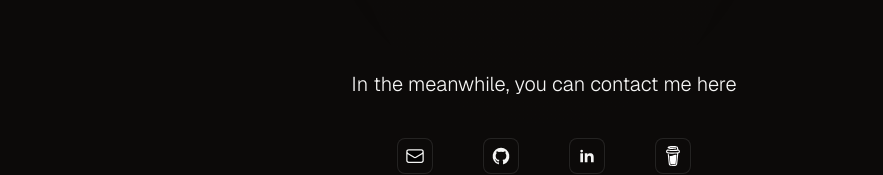
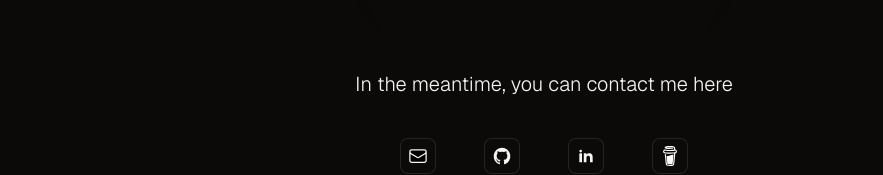
Before and after one commit to codeofandrin/andrin.software, a Next.js app: page / in a window 1280 px wide. Shown: the part 566-741 px from the top of the page, without its empty margins (96-979 px from the left). Built offline with nearby package versions, Linux system fonts and the light colour scheme.

Commit message:
Fix typo

```diff
--- a/src/app/(home)/page.tsx
+++ b/src/app/(home)/page.tsx
@@ -76,7 +76,7 @@ export default function Home() {
           WORK IN PROGRESS
         </h3>
         <div className="mt-20 sm:mt-32">
-          <p className="text-lg sm:text-center sm:text-xl">In the meanwhile, you can contact me here</p>
+          <p className="text-lg sm:text-center sm:text-xl">In the meantime, you can contact me here</p>
           <div className="mt-10 flex w-full justify-evenly">
             <SocialButton href={`mailto:${EMail.general}`} tooltip="E-Mail">
               <SVGEnvelope />
```
